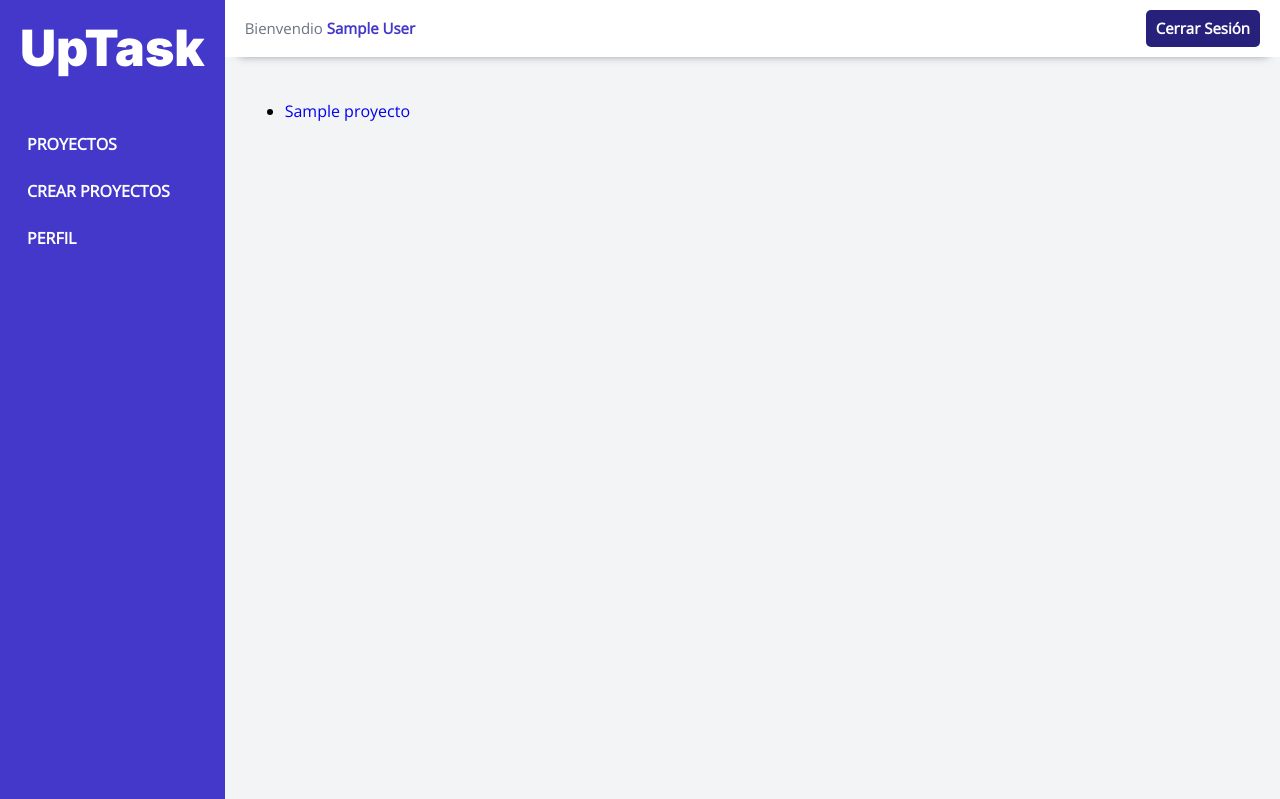
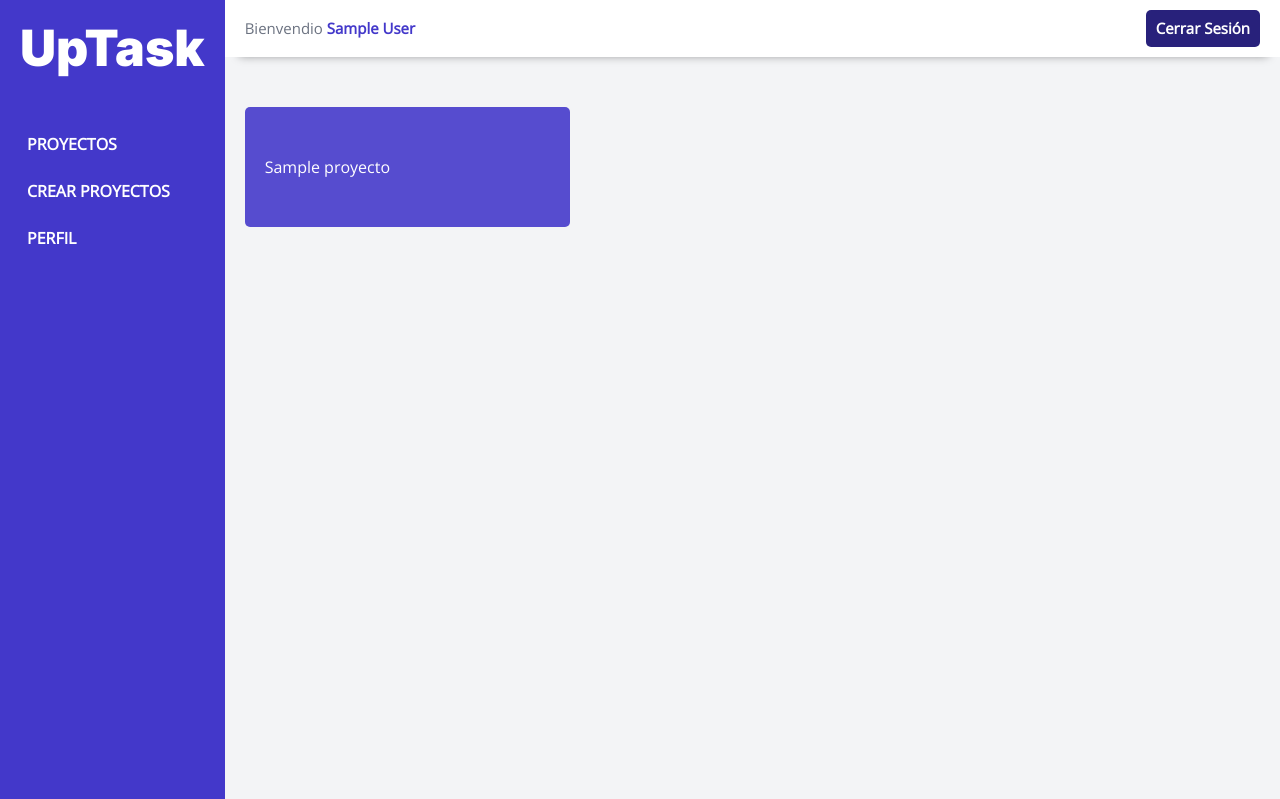
Before and after one commit to ivan-burgio/proyecto-uptask-mvc, a PHP site: the page made by views/dashboard/index.php in a window 1280 px wide. Shown: the top 799 px of the page. Run offline with PHP 8.4, Linux system fonts and the light colour scheme; the visitor is signed in with stand-in values (Sample User, id 1); the template is opened without the code that fills it: most values are stand-ins (such as "Sample title", 1, 10 or a date in 2020); data that the repository does not hold is empty.

Commit message:
Aplicando css a los proyectos

```diff
--- a/src/scss/dashboard/_index.scss
+++ b/src/scss/dashboard/_index.scss
@@ -1,3 +1,4 @@
 @forward 'dashboard';
 @forward 'sidebar';
 @forward 'barra';
+@forward 'proyectos';
--- /dev/null
+++ b/src/scss/dashboard/_proyectos.scss
@@ -0,0 +1,45 @@
+@use 'base/variables' as v;
+@use 'base/mixins' as m;
+
+.no-proyectos {
+
+
+    a {
+        color: v.$indigo;
+    }
+}
+
+.listado-proyectos {
+    list-style: none;
+    padding: 0;
+    margin-top: 3rem;
+
+    @include m.grid(1, 2rem);
+
+    @include m.tablet {
+        @include m.grid(2, 2rem);
+    }
+
+    @include m.desktop {
+        @include m.grid(3,2rem);
+    }
+
+    .proyecto {
+        background-color: lighten(v.$indigo, 5%);
+        min-height: 12rem;
+        display: flex;
+        align-items: center;
+        padding: 2rem;
+        line-height: 2;
+        border-radius: .5rem;
+
+        &:hover {
+            background-color: darken(v.$indigo, 5%);
+            cursor: pointer;
+        }
+
+        a {
+            color: v.$blanco;
+        }
+    }
+}
```
Also changed, not shown: public/build/css/app.css, 1 other file.
